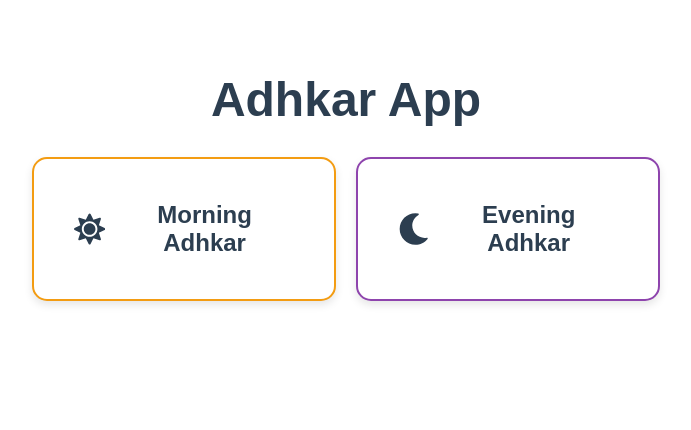
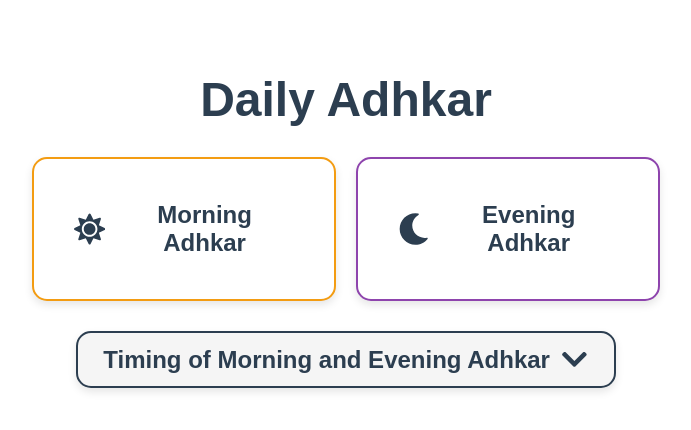
Before and after one commit to mharis2/adhkar-app, a React (Create React App) app: page / in a window 1280 px wide. Shown: the top 430 px of the page, without its empty margins (294-985 px from the left). Built offline with nearby package versions, Linux system fonts and the light colour scheme.

Commit message:
added a timing of morning and evening ahdkar section on home page

```diff
--- a/src/pages/Home.css
+++ b/src/pages/Home.css
@@ -67,3 +67,59 @@
 .icon {
   font-size: 2rem;
 }
+
+/* Dropdown Button */
+.timing-button {
+  background-color: #f5f5f5;
+  color: #2c3e50;
+  border: 2px solid #2c3e50;
+  padding: 12px 25px;
+  border-radius: 15px;
+  font-size: 1.5rem;
+  font-weight: bold;
+  margin-top: 30px;
+  cursor: pointer;
+  display: inline-flex;
+  align-items: center;
+  gap: 10px;
+  transition: all 0.3s ease-in-out;
+  box-shadow: 0 4px 8px rgba(0, 0, 0, 0.1);
+}
+
+.timing-button:hover {
+  background-color: #e0e0e0;
+  color: #2c3e50;
+  box-shadow: 0 8px 16px rgba(0, 0, 0, 0.2);
+}
+
+.chevron-icon {
+  font-size: 1.8rem;
+}
+
+/* Dropdown Details */
+.timing-details {
+  text-align: left;
+  margin-top: 20px;
+  background-color: #ffffff;
+  padding: 20px;
+  border-radius: 10px;
+  box-shadow: 0 4px 8px rgba(0, 0, 0, 0.1);
+}
+
+.timing-details h2 {
+  font-size: 1.5rem;
+  color: #2c3e50;
+  margin-bottom: 10px;
+}
+
+.timing-details p,
+.timing-details blockquote {
+  margin-bottom: 15px;
+  font-size: 1rem;
+  line-height: 1.6;
+  color: #2c3e50;
+}
+
+.timing-details blockquote {
+  font-style: italic;
+}
--- a/src/pages/Home.js
+++ b/src/pages/Home.js
@@ -1,11 +1,18 @@
-import React from 'react';
+import React, { useState } from 'react';
 import { Link } from 'react-router-dom';
+import { FaSun, FaMoon, FaChevronDown, FaChevronUp } from 'react-icons/fa';
 import './Home.css';
-import { FaSun, FaMoon } from 'react-icons/fa'; // Sun and Moon icons
 
-const Home = () => (
+const Home = () => {
+  const [isExpanded, setIsExpanded] = useState(false);
+
+  const toggleDetails = () => {
+    setIsExpanded(!isExpanded);
+  };
+
+  return (
     <div className="home-container">
-    <h1 className="home-title">Adhkar App</h1>
+      <h1 className="home-title">Daily Adhkar</h1>
       <div className="home-links">
         <Link to="/morning" className="home-button morning-button">
           <FaSun className="icon" />
@@ -16,7 +23,45 @@ const Home = () => (
           Evening Adhkar
         </Link>
       </div>
+      <button
+        className="timing-button"
+        onClick={toggleDetails}
+      >
+        Timing of Morning and Evening Adhkar{' '}
+        {isExpanded ? <FaChevronUp className="chevron-icon" /> : <FaChevronDown className="chevron-icon" />}
+      </button>
+      {isExpanded && (
+  <div className="timing-details">
+    <h2>The Time for the Morning & Evening Adhkar</h2>
+    <p>
+      <strong>The Prophet (ﷺ) said:</strong>
+    </p>
+    <blockquote>
+      "That I sit with people remembering Allah, the Most High, from the dawn prayer until the sun rises is more beloved to me than freeing four slaves from the children of Isma'eel ('Alaihis-Salaam). And that I sit with people remembering Allah from the late afternoon ('Asr) prayer until the sun sets is more beloved to me than freeing four [slaves from among the children of Isma'eel ('Alaihis-Salaam)]."
+    </blockquote>
+    <p>
+      [Reported by Aboo Dawood, no. 3667. Al-Albaanee classified it as Hasan (good, acceptable) in Saheeh Aboo Dawood, 2/698]
+    </p>
+    <p>
+      <strong>Shaykh Abdul Razzaq Al Badr (حفظه الله) said:</strong>
+    </p>
+    <blockquote>
+      The time period for these private devotional recitations (i.e. words of remembrance) is <em>as-Sabah al-Bakir</em> (early morning) from immediately following the dawn (Subh) prayer up until just before the rising of the sun. As for the evening (period) which is called <em>al-'Asheey</em> and <em>al-A'sal</em>, its time is from immediately following the late afternoon ('Asr) prayer up until just before the setting of the sun.
+    </blockquote>
+    <blockquote>
+      The best time to recite the ‘morning and evening words of remembrance’ is after the Fajr (Dawn) prayer until sunrise, and after the ‘Asr (late afternoon) prayer until sunset.
+    </blockquote>
+    <blockquote>
+      That being said, the matter (of its time) is not strictly limited to the times between Fajr and sunrise, or between 'Asr and sunset. In Shaa Allah, such that if a person forgot that (recitation) in its time, or something happened [which prevented him from performing it in its time], then, there is no harm in reciting the <em>Adhkar as-Sabah</em> (morning words of remembrance) after the rising of the sun and the <em>Adhkar al-Masa'</em> (evening words of remembrance) after the setting of the sun.
+    </blockquote>
+    <p>
+      [Explanation of the Morning and Evening Adhkar, Second Edition, Shaykh Abdur-Razzaq ibn Abdul-Muhsin al-Badr]
+    </p>
+  </div>
+)}
+
     </div>
   );
+};
 
 export default Home;
```
Lines whose indentation alone changed are shown as unchanged.
